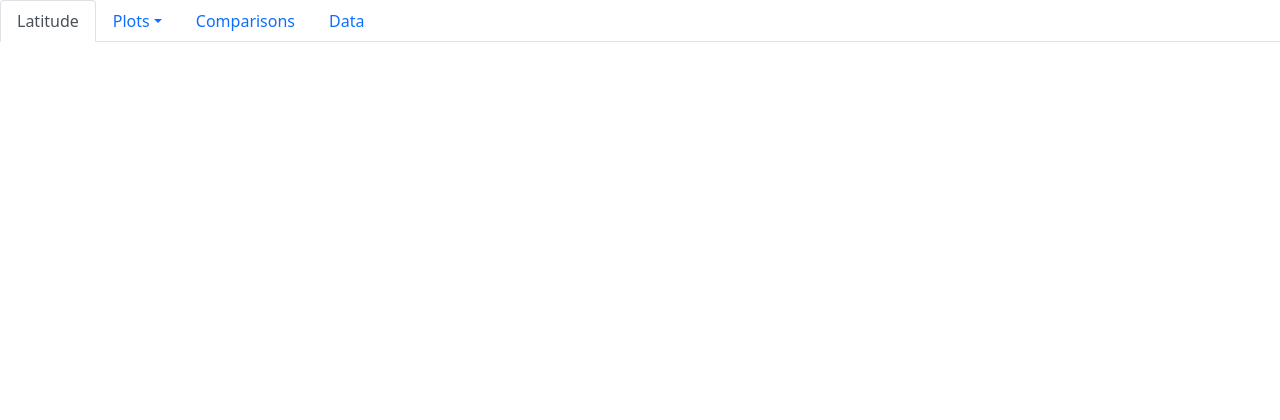
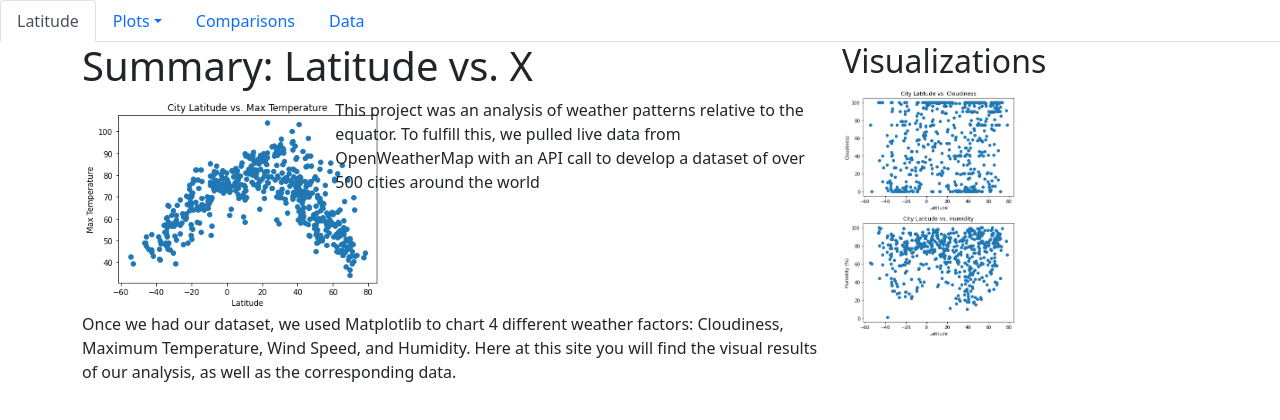
Before and after one commit to DuncanMPlate/Web-Design-Challenge, a plain HTML site: page index.html in a window 1280 px wide. Drawn offline with nearby package versions, Linux system fonts and the light colour scheme.

Commit message:
added words

```diff
--- a/index.html
+++ b/index.html
@@ -31,7 +31,33 @@
 </head>
 
 <body>
-
+<div class="container">
+    <div class="row">
+      <div class="col-md-8">
+        <h1 class="heading">Summary: Latitude vs. X</h1>
+          <div class="row">
+            <div class="col-md-4">
+              <img src="City_Lat_vs_Temp.png" width=300px />
+            </div>
+            <div class="col-md-8">
+              <p> This project was an analysis of weather patterns relative to the equator. To fulfill this, we pulled live data from OpenWeatherMap with an API call to develop a dataset of over 500 cities around the world </p>
+            </div>
+            <div class="col-md-12">
+              <p> Once we had our dataset, we used Matplotlib to chart 4 different weather factors: Cloudiness, Maximum Temperature, Wind Speed, and Humidity. Here at this site you will find the visual results of our analysis, as well as the corresponding data.</p>
+            </div>
+          </div>
+      </div>
+      <div class="col-md-4">
+        <h2 class="heading">Visualizations</h2>
+        <div class="row">
+          <div class="col-md-6">
+            <a href="Cloudiness.html"><img src="City_Lat_vs_Cloudiness.png" width=175px/></a>
+            <a href="Humidity.html"><img src="City_Lat_vs_Humidity.png" width=175px/></a>
+          </div>
+        </div>
+      </div>
+    </div>
+</div>
 </body>
 <script src="https://cdn.jsdelivr.net/npm/bootstrap@5.0.2/dist/js/bootstrap.bundle.min.js" integrity="sha384-MrcW6ZMFYlzcLA8Nl+NtUVF0sA7MsXsP1UyJoMp4YLEuNSfAP+JcXn/tWtIaxVXM" crossorigin="anonymous"></script>
 </html>
```
